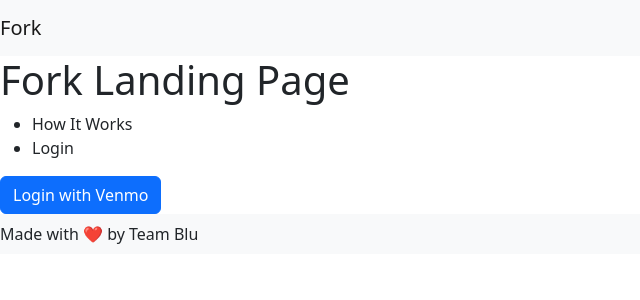
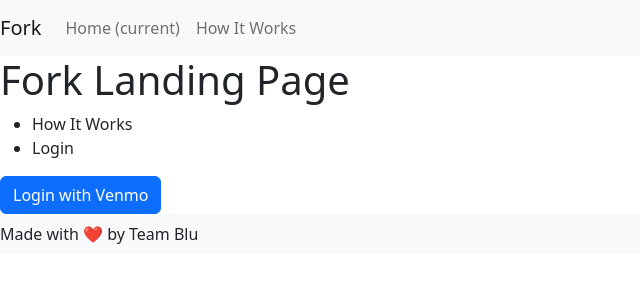
Before and after one commit to kevincakey/CS180-Fork, a React (Create React App) app: page / in a window 1280 px wide. Shown: the top 300 px of the page, without its empty margins (0-640 px from the left). Built offline with nearby package versions, Linux system fonts and the light colour scheme.

Commit message:
added Home and How it Works tabs

```diff
--- a/src/App.js
+++ b/src/App.js
@@ -21,6 +21,19 @@
           <button class="navbar-toggler" type="button" data-toggle="collapse" data-target="#navbarSupportedContent" aria-controls="navbarSupportedContent" aria-expanded="false" aria-label="Toggle navigation">
             <span class="navbar-toggler-icon"></span>
           </button>
+          <div class="collapse navbar-collapse" id="navbarSupportedContent">
+            <ul class="navbar-nav mr-auto">
+              <li class="nav-item active">
+                <a class="nav-link" href="#">Home <span class="sr-only">(current)</span></a>
+              </li>
+              <li class="nav-item">
+                <a class="nav-link" href="#">How It Works</a>
+              </li>
+              <li class="nav-item dropdown">
+
+              </li>
+            </ul>
+          </div>
 
 
         </nav>
```
